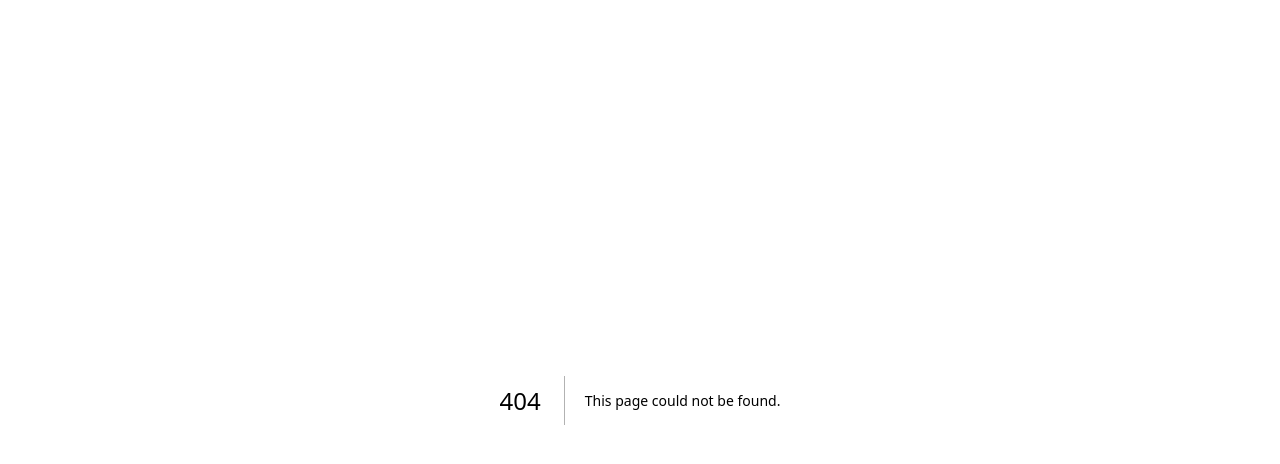
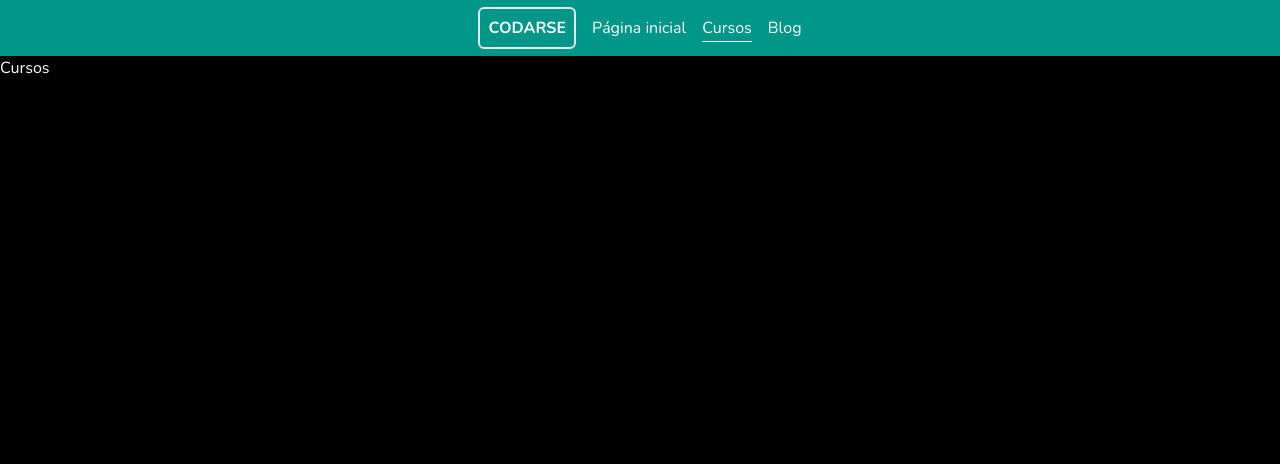
Before and after one commit to Aristidescosta/course-platform, a Next.js app: page /cursos in a window 1280 px wide. Before the commit this address had no page. Shown: the top 464 px of the page. Built offline with nearby package versions, Linux system fonts and the light colour scheme.

Commit message:
feat: add Header componentº

```diff
--- /dev/null
+++ b/src/app/cursos/page.tsx
@@ -0,0 +1,9 @@
+import React from 'react';
+
+function page() {
+    return (
+        <main>Cursos</main>
+    );
+}
+
+export default page;
--- a/src/app/globals.css
+++ b/src/app/globals.css
@@ -20,7 +20,11 @@
     --color-primary-contrast: #ffffff;
 }
 
+a{
+    @apply hover:underline active:opacity-50 transition-opacity;
+}
+
 html,
 body {
-    @apply bg-background text-text w-screen h-screen
+    @apply bg-background text-text w-screen h-screen underline-offset-8
 }
--- a/src/app/layout.tsx
+++ b/src/app/layout.tsx
@@ -1,5 +1,7 @@
+import { Nunito } from "next/font/google";
 import type { Metadata } from "next";
-import { Nunito } from "next/font/google";
+
+import { Header } from "@/components";
 import "./globals.css";
 
 const nunito = Nunito({ subsets: ["latin"] });
@@ -17,6 +19,7 @@
       <body
         className={`${nunito.className}`}
       >
+        <Header />
         {children}
       </body>
     </html>
--- /dev/null
+++ b/src/components/header/index.tsx
@@ -0,0 +1,31 @@
+"use client";
+
+import { usePathname } from 'next/navigation';
+import Link from 'next/link';
+import React from 'react';
+
+export const Header = () => {
+    const currentPath = usePathname();
+
+    return (
+        <header>
+            <nav className='flex items-center justify-center bg-primary py-4'>
+                <ul className='flex gap-4'>
+                    <li>
+                        <Link className='border border-2 rounded-md p-2 font-bold hover:no-underline' href={"/"}>CODARSE</Link>
+                    </li>
+                    <li>
+                        <Link href={"/"} data-active={currentPath === "/"} className='data-[active=true]:underline' >Página inicial</Link>
+                    </li>
+                    <li>
+                        <Link href={"/cursos"} data-active={currentPath === "/cursos"} className='data-[active=true]:underline'>Cursos</Link>
+                    </li>
+                    <li className='flex gap-1 items-center'>
+                        <Link href={"https://blog.codarse.com"} target='_blank'>Blog</Link>
+
+                    </li>
+                </ul>
+            </nav>
+        </header>
+    );
+};
--- /dev/null
+++ b/src/components/index.ts
@@ -0,0 +1 @@
+export * from "./header";
```
